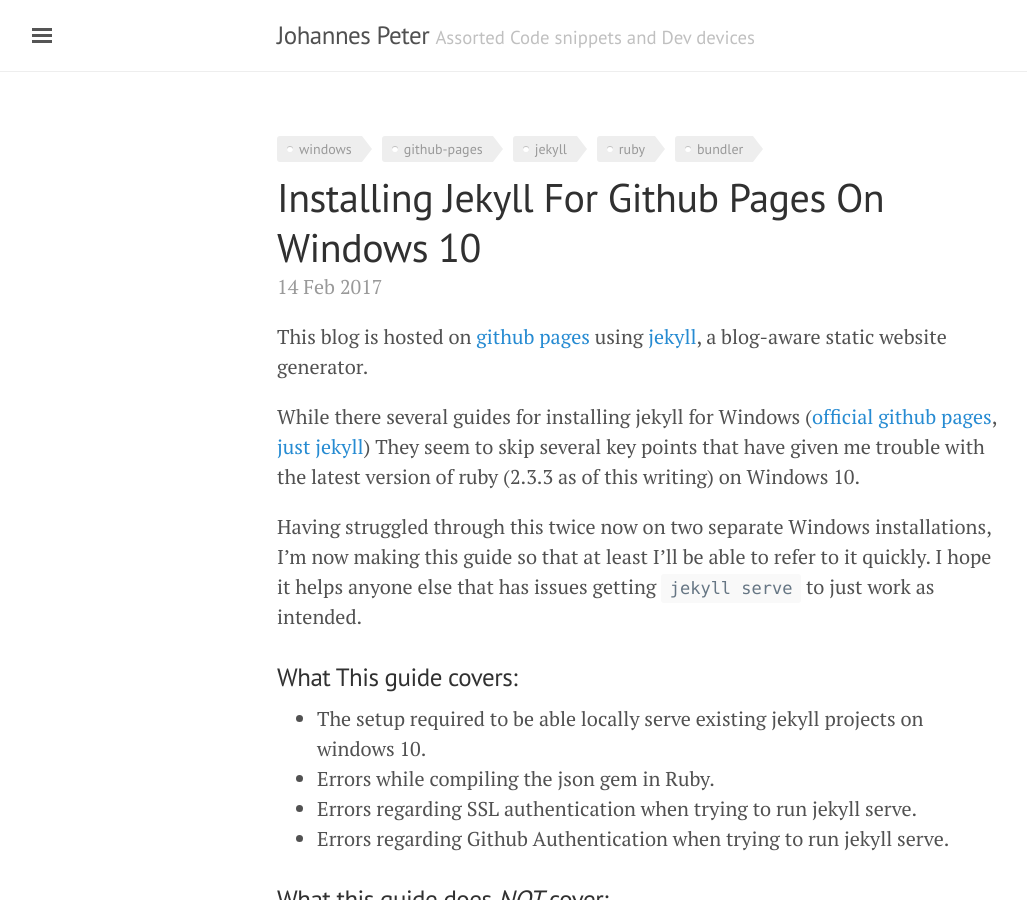
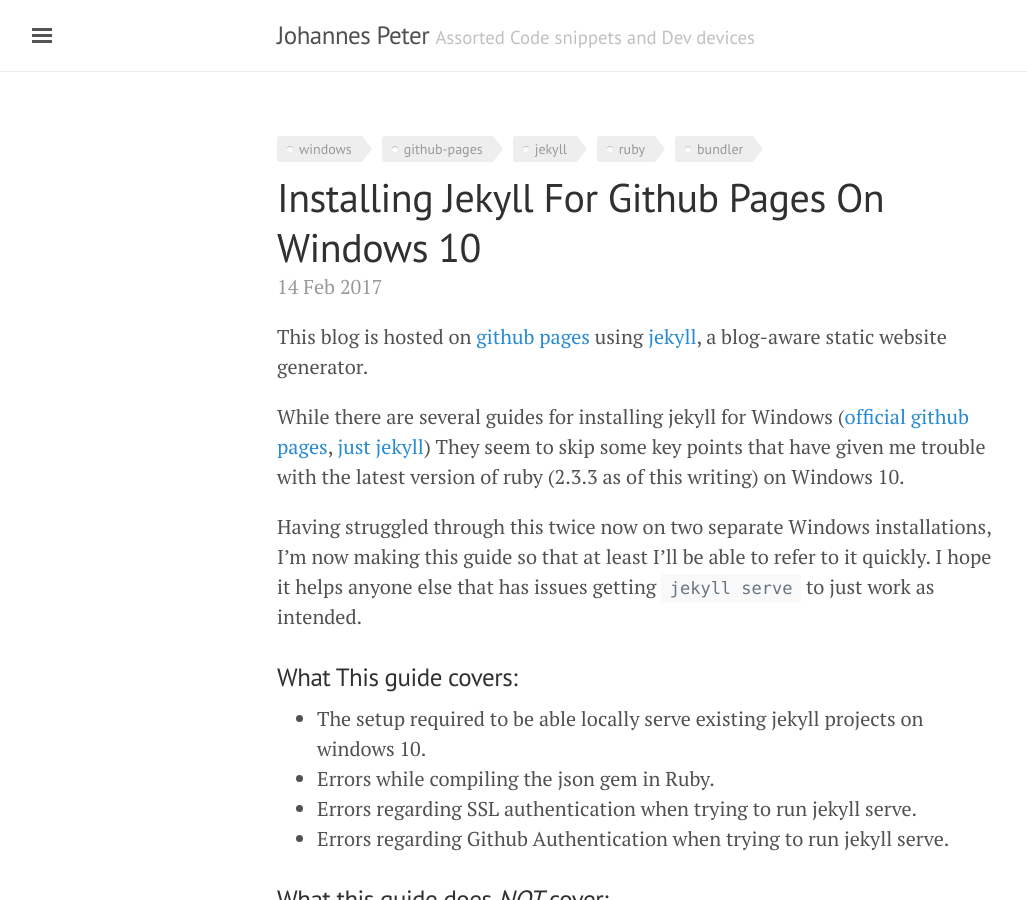
Before and after one commit to JohannesMP/com.johannesmp.blog, a Jekyll site: the page built from _posts/2017-02-14-Installing-Jekyll-For-Github-Pages-On-Windows-10.md, in a window 1280 px wide and 900 px high. Shown: the whole window, without its empty margins (3-1030 px from the left). Built offline with Jekyll 4.4.1, drawn with Linux system fonts in a browser that asks for light colours; nearby versions of some CDN libraries; comment, search, counter and statistics services are not loaded.

Commit message:
Updated 2017-02-14-Installing-Jekyll-For-Github-Pages-On-Windows-10.md

```diff
--- a/_posts/2017-02-14-Installing-Jekyll-For-Github-Pages-On-Windows-10.md
+++ b/_posts/2017-02-14-Installing-Jekyll-For-Github-Pages-On-Windows-10.md
@@ -11,7 +11,7 @@
 ---
 This blog is hosted on [github pages](https://pages.github.com/) using [jekyll](https://jekyllrb.com/), a blog-aware static website generator.
 
-While there several guides for installing jekyll for Windows ([official github pages](https://help.github.com/articles/setting-up-your-github-pages-site-locally-with-jekyll/), [just jekyll](http://jekyll-windows.juthilo.com)) They seem to skip several key points that have given me trouble with the latest version of ruby (2.3.3 as of this writing) on Windows 10.
+While there are several guides for installing jekyll for Windows ([official github pages](https://help.github.com/articles/setting-up-your-github-pages-site-locally-with-jekyll/), [just jekyll](http://jekyll-windows.juthilo.com)) They seem to skip some key points that have given me trouble with the latest version of ruby (2.3.3 as of this writing) on Windows 10.
 
 Having struggled through this twice now on two separate Windows installations, I'm now making this guide so that at least I'll be able to refer to it quickly. I hope it helps anyone else that has issues getting `jekyll serve` to just work as intended.
 
```
